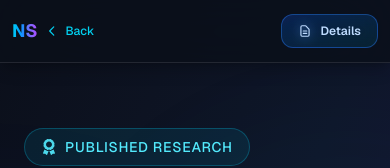
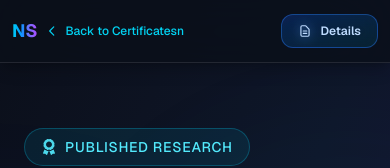
Before and after one commit to nishantsharma008/Nishant-s-Portfolio, a Next.js app: page /certificates/ICISFT in a window 390 px wide. Shown: the top 168 px of the page. Built offline with nearby package versions, Linux system fonts and the light colour scheme.

Commit message:
final commit

```diff
--- a/app/certificates/ICISFT/page.tsx
+++ b/app/certificates/ICISFT/page.tsx
@@ -48,7 +48,7 @@ export default function IcisftResearchPage() {
                 <path strokeLinecap="round" strokeLinejoin="round" strokeWidth={2} d="M15 19l-7-7 7-7" />
               </svg>
               <span className="hidden sm:inline">Back to Certificates</span>
-              <span className="sm:hidden">Back</span>
+              <span className="sm:hidden">Back to Certificatesn</span>
             </button>
           </div>
 
```
